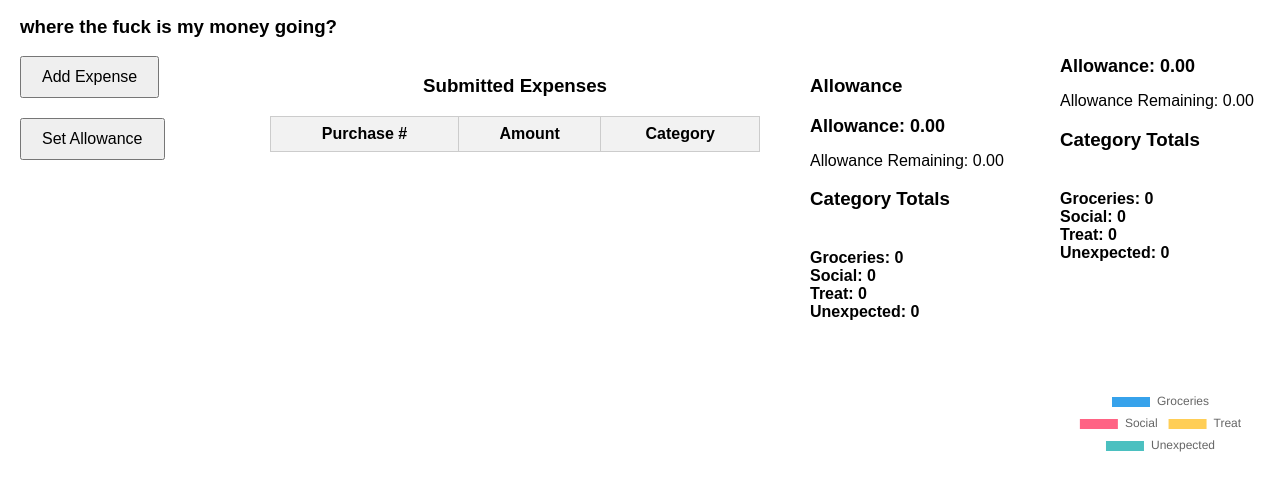
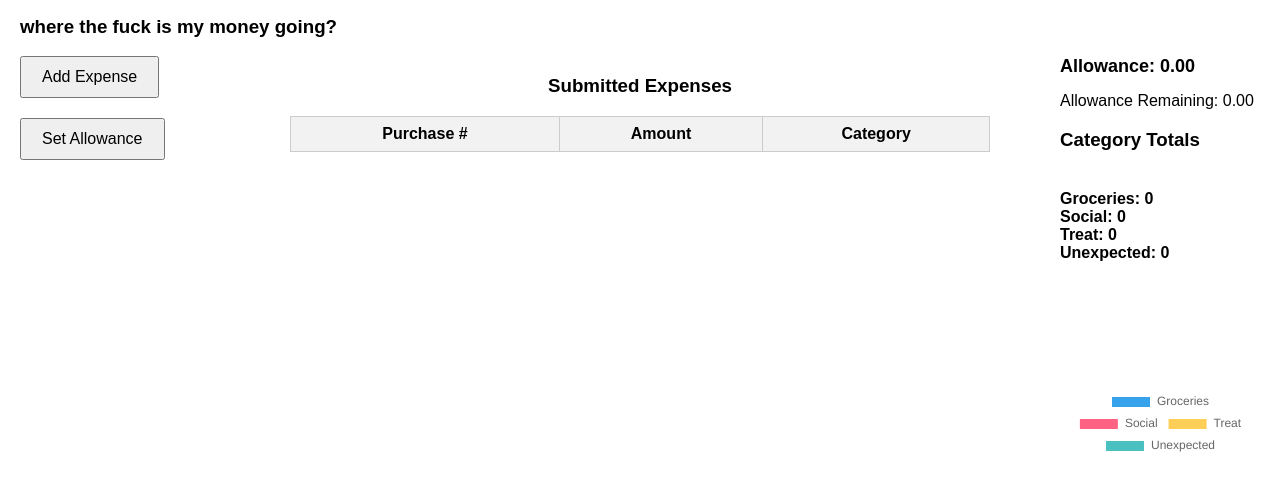
Before and after one commit to harryjwadley-stack/chatbot, a plain HTML site: page index.html in a window 1280 px wide. Shown: the part 125-616 px from the top of the page. Drawn offline with nearby package versions, Linux system fonts and the light colour scheme.

Commit message:
rm duplication of right bar

```diff
--- a/index.html
+++ b/index.html
@@ -39,24 +39,6 @@
         </div>
 
         <div class="sidebar">
-            <h3>Allowance</h3>
-            <!-- Top: Allowance -->
-            <div id="allowanceDisplay">Allowance: 0.00</div>
-
-            <!-- Middle: Allowance Remaining -->
-            <div id="allowanceRemaining">Allowance Remaining: 0.00</div>
-
-            <!-- Bottom: Category Totals -->
-            <h3>Category Totals</h3>
-            <div id="categoryTotals">
-                Groceries: 0<br>
-                Social: 0<br>
-                Treat: 0<br>
-                Unexpected: 0
-            </div>
-        </div>
-
-        <div class="sidebar">
             <div id="allowanceDisplay">Allowance: 0.00</div>
             <div id="allowanceRemaining">Allowance Remaining: 0.00</div>
 
```
